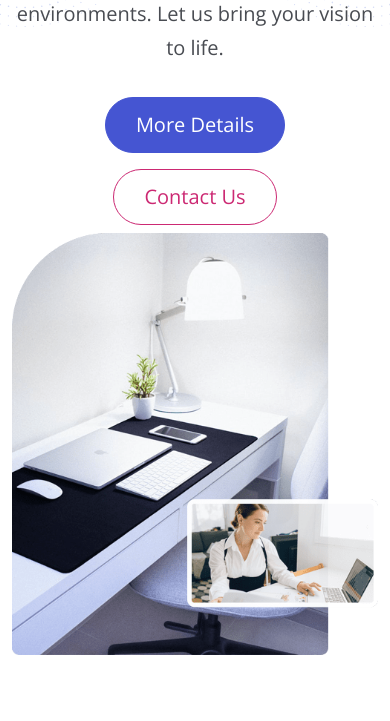
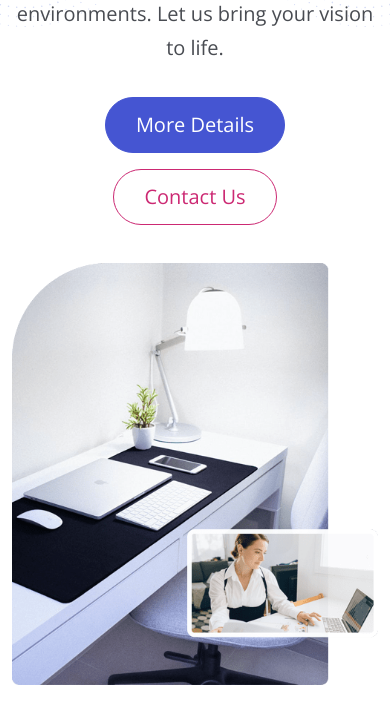
Before and after one commit to alphageekdom/bootstrap-projects, a website: page yavin-office-design/index.html in a window 390 px wide. Shown: the part 379-1100 px from the top of the page. Drawn offline with nearby package versions, Linux system fonts and the light colour scheme.

Commit message:
fixed styles sass typo

```diff
--- a/yavin-office-design/scss/styles.scss
+++ b/yavin-office-design/scss/styles.scss
@@ -79,7 +79,7 @@
     width: 250px;
   }
 
-  .header .image-contaienr {
+  .header .image-container {
     margin-top: 30px;
   }
 
```
Also changed, not shown: yavin-office-design/css/styles.css.
